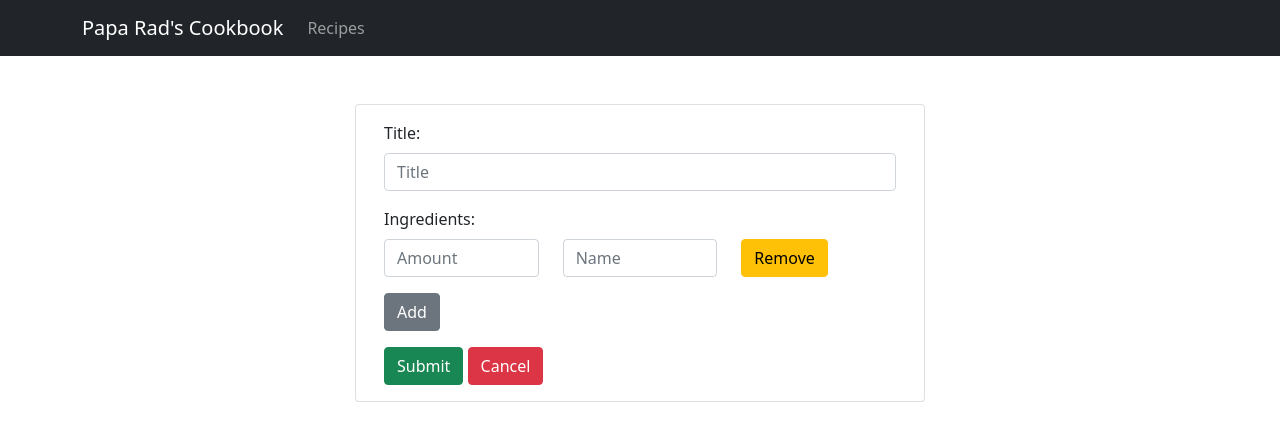
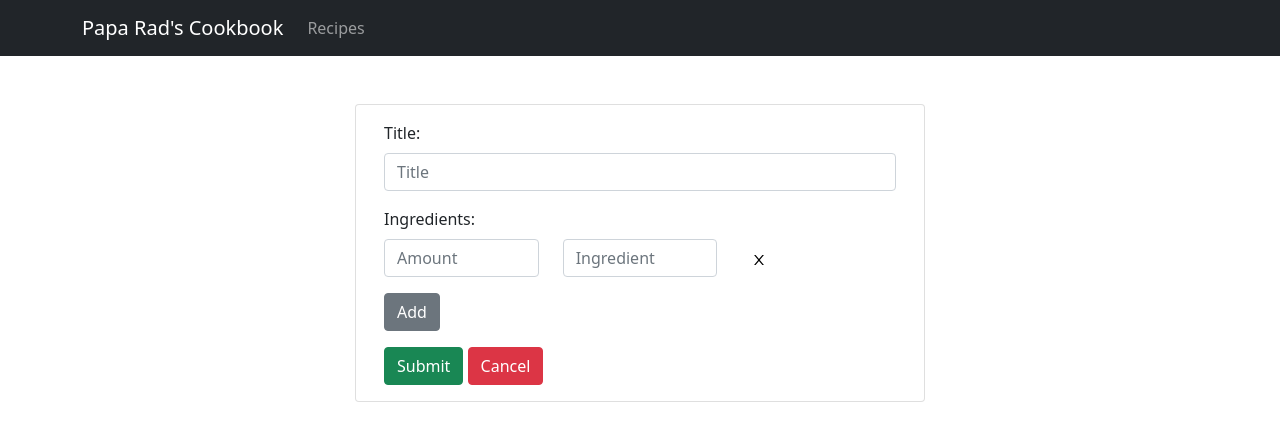
Before and after one commit to spektrq/cook, a React (Create React App) app in the folder frontend/: page /recipes/modify-recipe/1 in a window 1280 px wide. Shown: the top 438 px of the page. Built offline with nearby package versions, Linux system fonts and the light colour scheme; no server answers.

Commit message:
Adjust styling of create recipe form

```diff
--- a/frontend/package.json
+++ b/frontend/package.json
@@ -11,7 +11,7 @@
     "react": "^18.0.0",
     "react-bootstrap": "^2.4.0",
     "react-dom": "^18.0.0",
-    "react-icons": "^4.4.0",
+    "react-icons": "^4.7.1",
     "react-router-dom": "^6.3.0",
     "react-scripts": "^2.1.3",
     "web-vitals": "^2.1.4"
--- a/frontend/public/index.html
+++ b/frontend/public/index.html
@@ -24,6 +24,7 @@
       work correctly both with client-side routing and a non-root public URL.
       Learn how to configure a non-root public URL by running `npm run build`.
     -->
+
     <title>Papa Rad's Cookbook</title>
   </head>
   <body>
--- a/frontend/src/components/CreateRecipeForm.js
+++ b/frontend/src/components/CreateRecipeForm.js
@@ -1,6 +1,7 @@
 import React from 'react';
 import RecipeService from '../services/RecipeService'
 import { withNavigate } from './NavigateHoc'
+import { AiOutlineClose } from "react-icons/ai"
 
 import {Button, Container, Form, Card, Row, Col} from 'react-bootstrap'
 
@@ -119,10 +120,10 @@ escFunction = (e) => {
                           <Form.Control type='text' placeholder='Amount' onChange={e => this.handleChangeInput(index, e)} name='amount' value={ingredient.amount} />
                         </Col>
                         <Col md>
-                          <Form.Control type='text' placeholder='Name' onChange={e => this.handleChangeInput(index, e)} name='name' value={ingredient.name} />
+                          <Form.Control type='text' placeholder='Ingredient' onChange={e => this.handleChangeInput(index, e)} name='name' value={ingredient.name} />
                         </Col>
                         <Col md>
-                          <Button variant='warning' onClick={e => this.handleRemoveIngredient(index, e)}>Remove</Button>{' '}
+                          <Button variant='primary-outline' className='btn-transparent shadow-none' onClick={e => this.handleRemoveIngredient(index, e)}><AiOutlineClose /></Button>{' '}
                         </Col>
                       </Row>
                     </div>
--- a/frontend/src/index.js
+++ b/frontend/src/index.js
@@ -3,6 +3,7 @@ import ReactDOM from 'react-dom/client';
 import App from './App';
 import reportWebVitals from './reportWebVitals';
 import 'bootstrap/dist/css/bootstrap.min.css';
+import './override.css'
 
 const root = ReactDOM.createRoot(document.getElementById('root'));
 root.render(
--- /dev/null
+++ b/frontend/src/override.css
@@ -0,0 +1,8 @@
+.btn-transparent {
+    background-color: transparent;
+    border-color: transparent;
+    color: black;
+    border-radius: 60px;
+    height: 100%;
+    padding: 2px 9px;
+}
```
Also changed, not shown: 1 other file (tests, documents, lock files or other folders).
